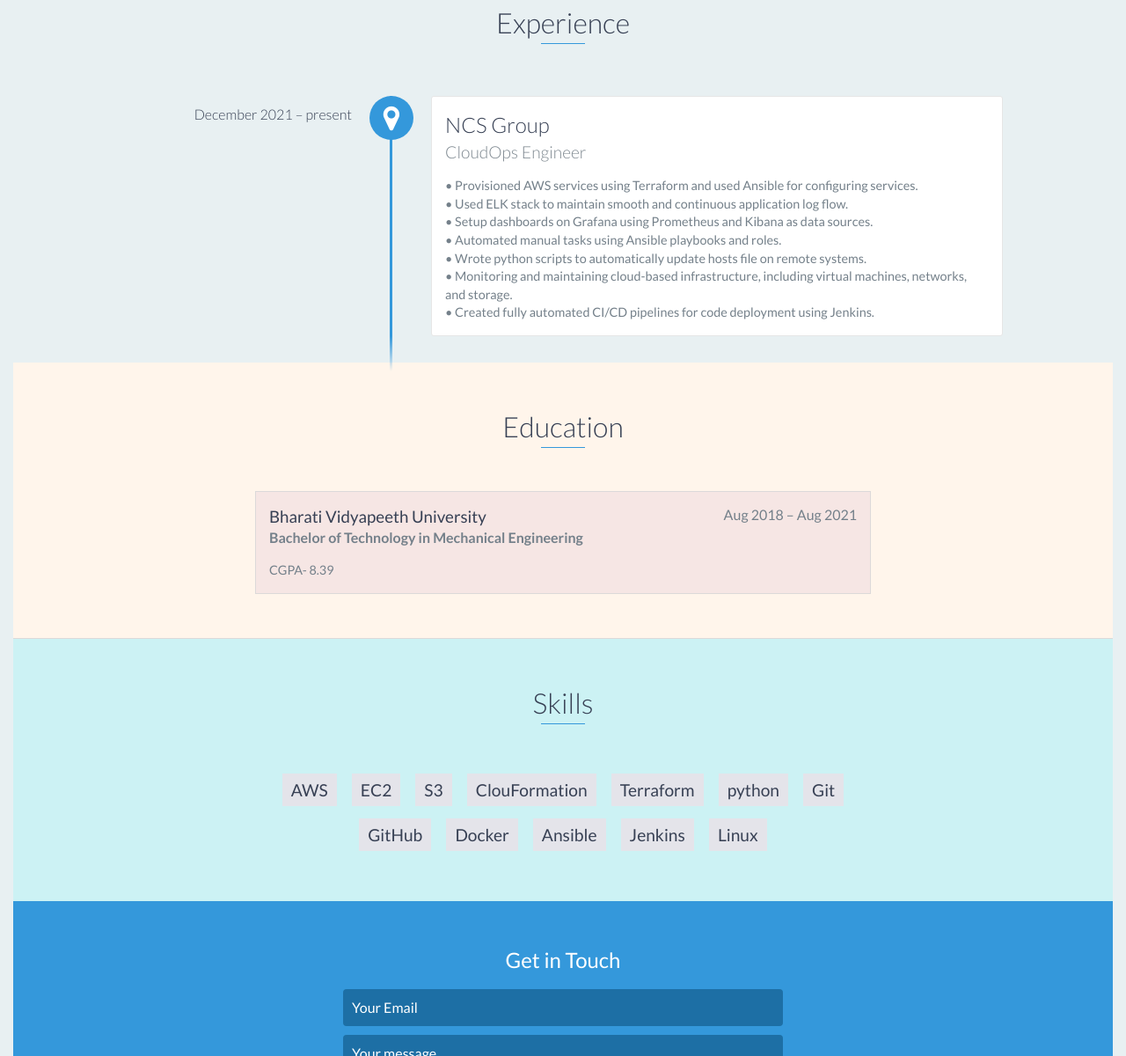
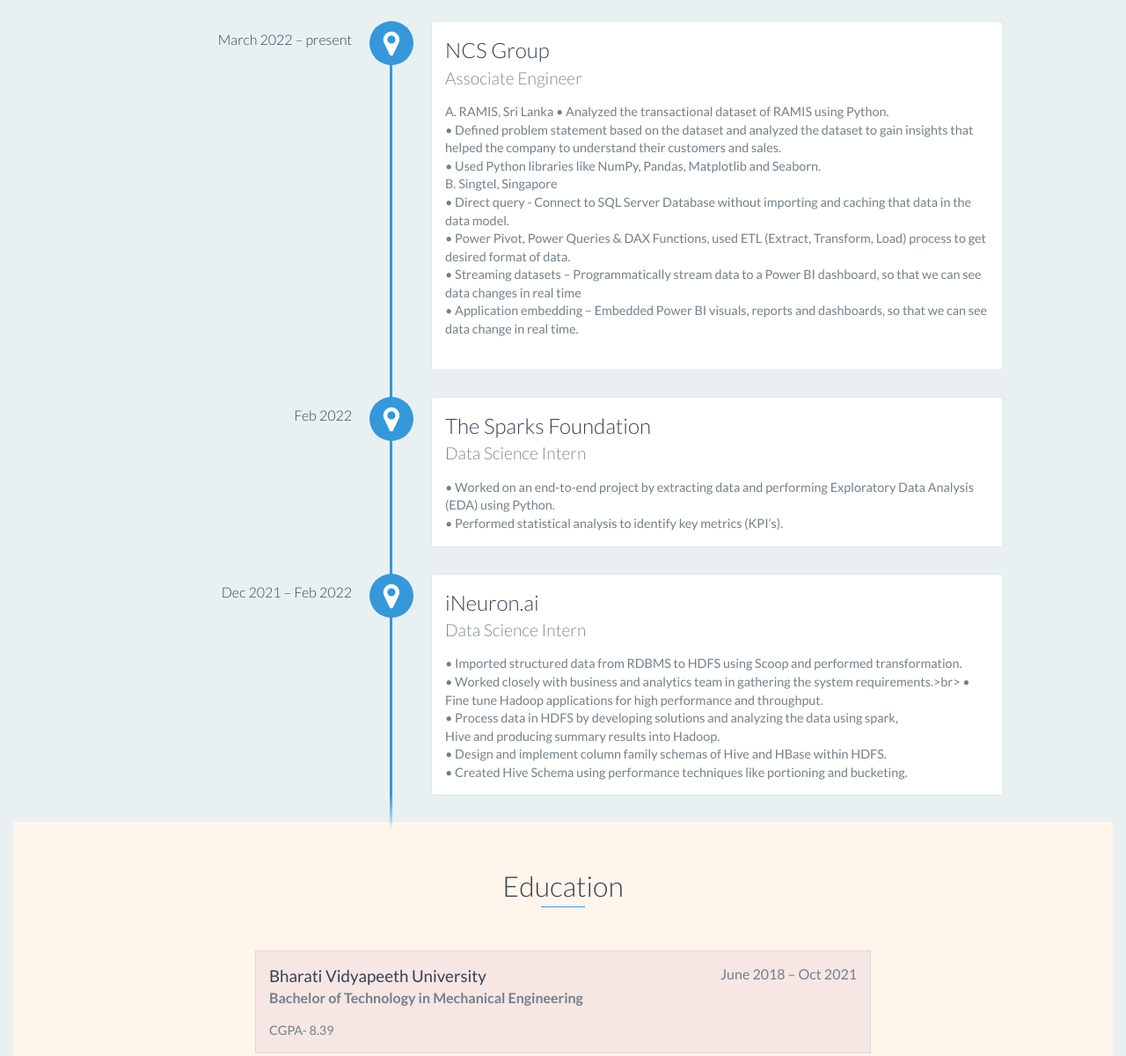
Before and after one commit to Sultan-Salim-Shaikh/Portfolio, a website: page index.html in a window 1280 px wide. Shown: the part 1158-2358 px from the top of the page at 88% size. Drawn offline with nearby package versions, Linux system fonts and the light colour scheme.

Commit message:
Update index.html

```diff
--- a/index.html
+++ b/index.html
@@ -47,7 +47,7 @@
     <div id="lead">
         <div id="lead-content">
             <h1>Sultan Shaikh</h1>
-            <h2>CloudOps Engineer</h2>
+            <h2>Data Engineer</h2>
 
         </div>
         <!-- End #lead-content -->
@@ -71,11 +71,8 @@
                 </div>
                 <div class="col-md-8">
                     <br style="color:black;">
-                        Hey, My name is Sultan Shaikh and I am a DevOps Engineer who is deeply committed to improving the efficiency and effectiveness
-                        of software development and deployment processes. My extensive knowledge of  cloud computing, containerization, and automation
-                        enables me to drive innovation and deliver high-quality results. I remain dedicated to continuously expanding my skills by staying
-                        up-to-date with the latest DevOps tools and methodologies,and I'm always looking for new ways to optimize workflows and improve the
-                        software delivery.<br>
+                       An organized, proactive, creative, and fast learning individual, utilizing skills and relevant expertise<br>
+                       to help the company achieve business goals while sticking to vision, mission and values.<br>
                     </p>
                 </div>
             </div>
@@ -86,19 +83,42 @@
     <div id="experience" class="background-alt" style="background-color: #E8F0F2;">
         <h2 class="heading">Experience</h2>
         <div id="experience-timeline">
-            <div data-date="December 2021 – present">
+            <div data-date="March 2022 – present">
                 <h3>NCS Group</h3>
-                <h4>CloudOps Engineer</h4>
-                <p>
-                    •	Provisioned AWS services using Terraform and used Ansible for configuring services.<br>
-•	Used ELK stack to maintain smooth and continuous application log flow.<br>
-•	Setup dashboards on Grafana using Prometheus and Kibana as data sources.<br>
-•	Automated manual tasks using Ansible playbooks and roles.<br>
-•	Wrote python scripts to automatically update hosts file on remote systems.<br>
-•	Monitoring and maintaining cloud-based infrastructure, including virtual machines, networks, and storage.<br>
-•	Created fully automated CI/CD pipelines for code deployment using Jenkins.<br>
+                <h4>Associate Engineer</h4>
+                <p>A.	RAMIS, Sri Lanka
+                    •	Analyzed the transactional dataset of RAMIS using Python.<br>
+                    •	Defined problem statement based on the dataset and analyzed the dataset to gain   insights that helped the company to understand their customers and sales.<br>
+                    •	Used Python libraries like NumPy, Pandas, Matplotlib and Seaborn.<br>
+                    B.	Singtel, Singapore <br>
+                    •	Direct query - Connect to SQL Server Database without importing and caching that data in the data model.<br>
+                    •	Power Pivot, Power Queries & DAX Functions, used ETL (Extract, Transform, Load) process to get desired format of data.<br>
+                    •	Streaming datasets – Programmatically stream data to a Power BI dashboard, so that we can see data changes in real time<br>
+                    •	Application embedding – Embedded Power BI visuals, reports and dashboards, so that we can see data change in real time.<br>
+
+                    <br>
 
 
+
+                </p>
+            </div>
+            <div data-date="Feb 2022 ">
+                <h3>The Sparks Foundation</h3>
+                <h4>Data Science Intern </h4>
+                <p>•	Worked on an end-to-end project by extracting data and performing Exploratory Data Analysis (EDA) using Python.<br>
+                    •	Performed statistical analysis to identify key metrics (KPI’s).<br>
+                </p>
+            </div>
+            <div data-date="Dec 2021 – Feb 2022 ">
+                <h3>iNeuron.ai </h3>
+                <h4>Data Science Intern </h4>
+                <p>•	Imported structured data from RDBMS to HDFS using Scoop and performed transformation.<br>
+                    •	Worked closely with business and analytics team in gathering the system requirements.>br>
+                    •	Fine tune Hadoop applications for high performance and throughput.<br>
+                    •	Process data in HDFS by developing solutions and analyzing the data using spark,<br>
+                    Hive and producing summary results into Hadoop.<br>
+                    •	Design and implement column family schemas of Hive and HBase within HDFS.<br>
+                    •	Created Hive Schema using performance techniques like portioning and bucketing.<br>
 
                 </p>
             </div>
@@ -111,7 +131,7 @@
         <h2 class="heading">Education</h2>
         <div class="education-block" style="background-color: #F6E6E4 ;">
             <h3>Bharati Vidyapeeth University</h3>
-            <span class="education-date">Aug 2018 – Aug 2021 </span>
+            <span class="education-date">June 2018 – Oct 2021 </span>
             <h4><b>Bachelor of Technology in Mechanical Engineering</b></h4>
             <p>
                 CGPA- 8.39
@@ -126,18 +146,20 @@
     <div id="skills" style="background-color: #CCF2F4;">
         <h2 class="heading">Skills</h2>
         <ul>
-            <li>AWS</li>
-            <li>EC2</li>
-            <li>S3</li>
-            <li>ClouFormation</li>
-            <li>Terraform</li>
-            <li>python</li>
-            <li>Git</li><br>
-            <li>GitHub</li>
-            <li>Docker</li>
-            <li>Ansible</li>
-            <li>Jenkins</li>
-            <li>Linux</li>
+            <li>Python</li>
+            <li>SQL</li>
+            <li>Azure</li>
+            <li>Azure DataFactory</li>
+            <li>Azure Databricks</li>
+            <li>Azure Synapse Analytics</li>
+            <li>Azure Data Lake</li><br>
+            <li>Azure Logic Apps</li>
+            <li>Spark</li>
+            <li>Hadoop</li>
+            <li>Hive </li>
+            <li>YARN</li>
+            <li>ETL(Extract,Transform,
+                Load)</li>
 
 
         </ul>
```
